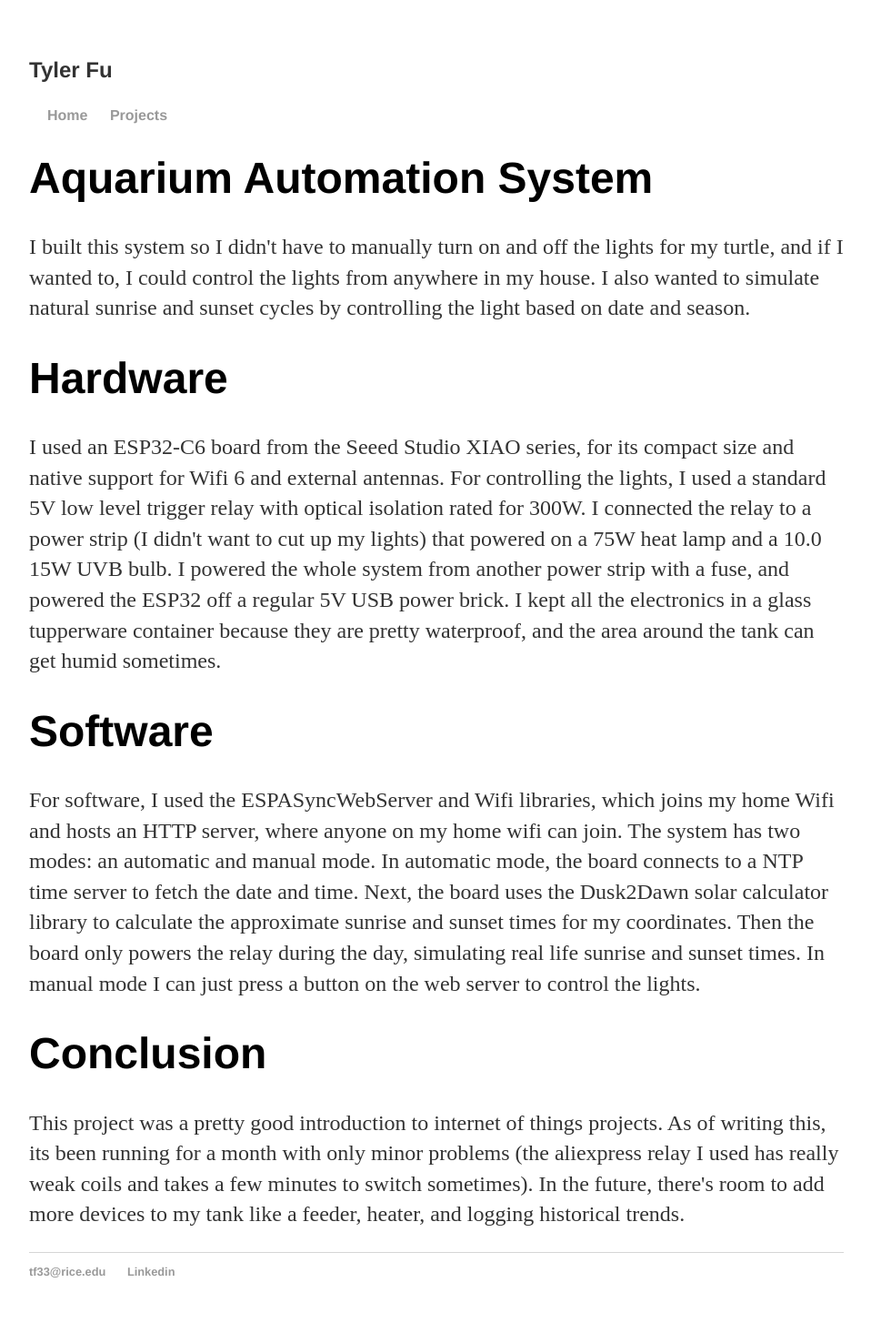
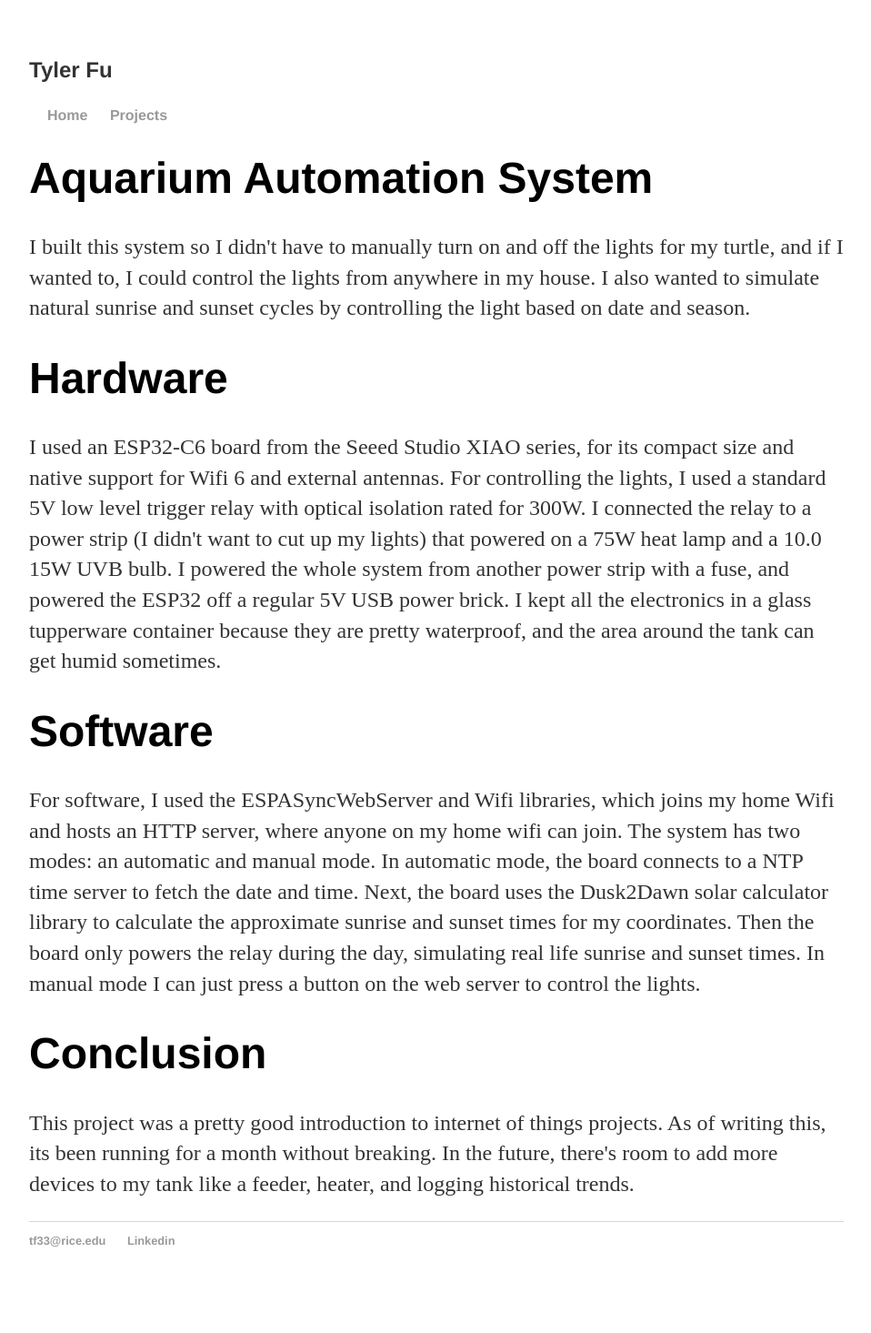
Before and after one commit to tfu1897/tfu1897.github.io, a Jekyll site: the page built from Projects/tank.html, in a window 1280 px wide. Shown: the whole page at 91% size, without its empty margins (160-1118 px from the left). Built offline with Jekyll 4.4.1, drawn with Linux system fonts in a browser that asks for light colours; after the commit the page ends 1431 px from its top, so only the background shows below that.

Commit message:
Update tank.html

```diff
--- a/Projects/tank.html
+++ b/Projects/tank.html
@@ -20,6 +20,6 @@ permalink: /Projects/tank/
 
 <div class="software">
 	<h1>Conclusion</h1>
-	<p>This project was a pretty good introduction to internet of things projects.  As of writing this, its been running for a month with only minor problems (the aliexpress relay I used has really weak coils and takes a few minutes to switch sometimes). In the future, there's room to add more devices to my tank like a feeder, heater, and logging historical trends. </p>
+	<p>This project was a pretty good introduction to internet of things projects.  As of writing this, its been running for a month without breaking. In the future, there's room to add more devices to my tank like a feeder, heater, and logging historical trends. </p>
 
 </div><!-- /.hardware -
```
